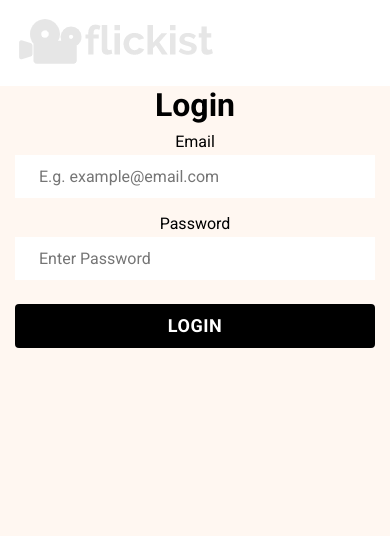
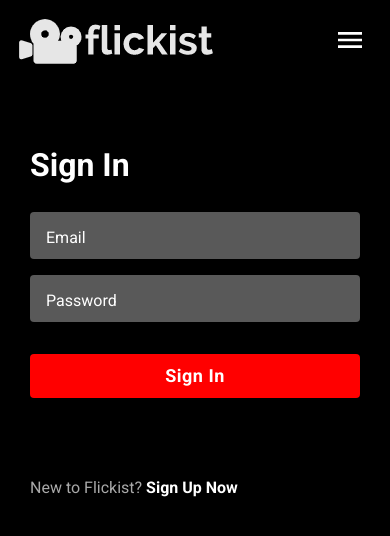
Before and after one commit to ivantranq/flickist-react, a React (Create React App) app: page /login in a window 390 px wide. Shown: the top 536 px of the page. Built offline with nearby package versions, Linux system fonts and the light colour scheme; no server answers.

Commit message:
Sign In and Sign Up Pages updated to match theme

```diff
--- a/src/components/Navbar.css
+++ b/src/components/Navbar.css
@@ -28,9 +28,9 @@
 }
 
 .navbar__link--signup {
-  background-color: black !important;
+  background-color: red !important;
   font-weight: 600 !important;
-  border-radius: 8px !important;
+  border-radius: 4px !important;
 }
 
 .burger-menu {
--- a/src/components/Navbar.jsx
+++ b/src/components/Navbar.jsx
@@ -57,7 +57,7 @@ const Navbar = () => {
             className="navbar__link--signup"
             onClick={() => navigate("/register")}
           >
-            Register
+            Sign Up
           </Button>
         </div>
       ) : (
--- a/src/pages/Home.css
+++ b/src/pages/Home.css
@@ -14,9 +14,7 @@
   height: 100%;
   width: 100vw;
   position: absolute;
-  top: 50%;
-  left: 50%;
-  transform: translate(-50%, -50%);
+  top: 0;
   overflow: hidden;
   z-index: -1;
 }
--- a/src/pages/Login.css
+++ b/src/pages/Login.css
@@ -1,6 +1,42 @@
 #login {
-  background-color: #FFF7F1;
   height: calc(100vh - 86px);
+}
+
+.background__img--wrapper {
+  height: 100%;
+  width: 100vw;
+  position: absolute;
+  top: 0;
+  overflow: hidden;
+  z-index: -1;
+}
+
+.background__img {
+  min-width: 100%;
+  filter: brightness(0.1);
+  opacity: 0.8;
+  z-index: -1;
+}
+
+.login__container {
+  background-color: rgb(28, 28, 28, 0.7);
+  width: 100%;
+  max-width: 450px;
+  height: 70%;
+  margin-left: auto;
+  margin-right: auto;
+  padding: 60px 68px 40px 68px;
+
+}
+
+.login__heading{
+  color: white;
+  text-align: left;
+  margin-bottom: 28px;
+}
+
+.login-input__label {
+  color: transparent;
 }
 
 .login__form {
@@ -16,16 +52,27 @@
   flex-direction: column;
   justify-content: center;
   width: 100%;
-
 }
 
 .login-input {
   font-size: medium;
-  margin: 4px 0px 8px 0px;
-  border-radius: 0px;
+  margin-bottom: 16px;
+  border-radius: 4px;
   width: 100%;
-  padding: 12px 24px;
+  padding: 16px 16px 12px 16px;
+  background-color: #595959;
+  color: white;
 }
+
+.login-input::placeholder {
+  color: white;
+}
+
+.login-input:focus {
+  outline: none;
+}
+
+
 
 .login-button {
   color: white !important;
@@ -33,11 +80,49 @@
   margin-top: 16px !important;
   padding-left: 16px !important;
   padding-right: 16px !important;
-  background-color: black !important;
+  background-color: red !important;
   font-weight: 700 !important;
+  text-transform: capitalize !important;
+  width: 100% !important;
 }
 
-.login-button:hover {
-  background: lightgray !important;
-  color: black !important;
+.sign-up__text {
+  text-align: left;
+  margin-top: 80px;
+  color: darkgray;
 }
+
+.sign-up__text span {
+  font-weight: bold;
+  color: white;
+  cursor: pointer;
+}
+
+.sign-up__text span:hover {
+  text-decoration: underline;
+}
+
+@media (max-width: 728px) {
+  .background__img {
+    filter: brightness(0);
+    opacity: 1;
+  }
+
+  .login__container {
+    background-color: transparent;
+    width: 100%;
+    max-width: none;
+  }
+
+  .login__form {
+    width: 100%;
+    max-width: none;
+  }
+}
+
+@media (max-width:458px) {
+  .login__container {
+    padding-left: 30px;
+    padding-right: 30px;
+  }
+}
--- a/src/pages/Login.jsx
+++ b/src/pages/Login.jsx
@@ -5,6 +5,7 @@ import { signInWithEmailAndPassword, onAuthStateChanged } from "firebase/auth";
 import { Button } from "@mui/material";
 import { useNavigate } from "react-router-dom";
 import { isUserEmpty } from "./Helpers";
+import BackgroundImg from "./assets/home__bg-img.jpg";
 
 const Login = () => {
   const navigate = useNavigate();
@@ -44,31 +45,37 @@ const Login = () => {
 
   return isUserEmpty(user) ? (
     <div id="login">
+      <figure className="background__img--wrapper">
+        <img src={BackgroundImg} alt="" className="background__img" />
+      </figure>
       <div className="login__container">
-        <h1 className="login__heading">Login</h1>
+        <h1 className="login__heading">Sign In</h1>
         <form className="login__form" onSubmit={handleSubmit}>
-          <label htmlFor="email" className="login-input__label">
+          {/* <label htmlFor="email" className="login-input__label">
             Email
-          </label>
+          </label> */}
           <input
             type="email"
-            placeholder="E.g. example@email.com"
+            placeholder="Email"
             className="login-input"
             required
           />
-          <label htmlFor="password" className="login-input__label">
+          {/* <label htmlFor="password" className="login-input__label">
             Password
-          </label>
+          </label> */}
           <input
             type="password"
             className="login-input"
-            placeholder="Enter Password"
+            placeholder="Password"
             required
           />
           <Button className="login-button" type="submit">
-            Login
+            Sign In
           </Button>
         </form>
+        <p className="sign-up__text">
+          New to Flickist? <span onClick={() => navigate('/register')}>Sign Up Now</span>
+        </p>
       </div>
     </div>
   ) : (
--- a/src/pages/Register.css
+++ b/src/pages/Register.css
@@ -1,15 +1,44 @@
 #register-page {
-    background-color: #FFF7F1;
     height: calc(100vh - 86px);
 }
 
+.background__img--wrapper {
+    height: 100%;
+    width: 100vw;
+    position: absolute;
+    top: 0;
+    overflow: hidden;
+    z-index: -1;
+}
+
+.background__img {
+    min-width: 100%;
+    filter: brightness(0.1);
+    opacity: 0.8;
+    z-index: -1;
+}
+
 .register-page__container {
-    max-width: 1000px;
-    margin: 0 auto;
+    background-color: rgb(28, 28, 28, 0.7);
+    width: 100%;
+    max-width: 450px;
+    height: 70%;
+    margin-left: auto;
+    margin-right: auto;
+    padding: 60px 68px 40px 68px;
+
 }
 
 .register-page__container p {
     margin-top: 16px;
+    color: white;
+    text-align: left;
+}
+
+.register-page__container h2 {
+    color: white;
+    text-align: left;
+    font-size: 32px;
 }
 
 .register__form {
@@ -28,13 +57,26 @@
     justify-content: center;
     width: 100%;
 }
+
 .form__input {
     font-size: medium;
-    margin: 4px 0px 8px 0px;
-    border-radius: 0px;
+    margin-bottom: 16px;
+    border-radius: 4px;
     width: 100%;
-    padding: 12px 24px;
+    padding: 16px 16px 12px 16px;
+    background-color: #595959;
+    color: white;
 }
+
+.form__input:focus {
+    outline: none;
+}
+
+.form__input::placeholder {
+    color: white;
+}
+
+
 
 .register__form--label-input label {
     text-align: left;
@@ -46,11 +88,21 @@
     margin-top: 16px !important;
     padding-left: 16px !important;
     padding-right: 16px !important;
-    background-color: black !important;
+    background-color: red !important;
     font-weight: 700 !important;
+    text-transform: capitalize !important;
+    width: 100%;
 }
 
-.register-button:hover {
-    background: lightgray !important;
-    color: black !important;
+.sign-in {
+    color: darkgray !important;
 }
+
+.sign-in a {
+    color: white;
+    text-decoration: none;
+}
+
+.sign-in a:hover {
+    text-decoration: underline;
+}
--- a/src/pages/Register.jsx
+++ b/src/pages/Register.jsx
@@ -5,6 +5,7 @@ import { Link } from "react-router-dom";
 import { auth } from "../firebase";
 import { createUserWithEmailAndPassword } from "firebase/auth";
 import { useNavigate } from "react-router-dom";
+import BackgroundImg from "./assets/home__bg-img.jpg";
 
 const Register = () => {
   const navigate = useNavigate();
@@ -51,44 +52,47 @@ const Register = () => {
 
   return (
     <div id="register-page">
+      <figure className="background__img--wrapper">
+        <img src={BackgroundImg} alt="" className="background__img" />
+      </figure>
       <div className="register-page__container">
-        <h2>Register your account</h2>
+        <h2>Get Started</h2>
         <p>
           Once you hit Register, you will be logged in and taken to the homepage
           straight away
         </p>
         <form className="register__form" onSubmit={handleSubmit} noValidate>
-          <label htmlFor="username">Name</label>
+          {/* <label htmlFor="username">Name</label> */}
           <input
             required
             type="text"
             className="form__input"
-            placeholder="Enter your name..."
+            placeholder="Name"
             name="username"
           />
-          <label htmlFor="email">Email address</label>
+          {/* <label htmlFor="email">Email address</label> */}
           <input
             required
             type="email"
             className="form__input"
-            placeholder="Enter your email address..."
+            placeholder="Email"
             name="email"
           />
-          <label htmlFor="password">Password</label>
+          {/* <label htmlFor="password">Password</label> */}
           <input
             required
             type="password"
             className="form__input"
-            placeholder="Enter your password..."
+            placeholder="Password"
             id="password"
             name="password"
           />
-          <label htmlFor="password-confirm">Confirm Password</label>
+          {/* <label htmlFor="password-confirm">Confirm Password</label> */}
           <input
             required
             type="password"
             className="form__input"
-            placeholder="Enter your password again..."
+            placeholder="Confirm Password"
             id="password-confirm"
             name="password-confirm"
             onChange={() => passwordsMatching()}
--- a/src/pages/Search.css
+++ b/src/pages/Search.css
@@ -2,7 +2,6 @@
   /* max-width: 1200px; */
   margin-left: auto;
   margin-right: auto;
-
   display: flex;
   flex-direction: column;
   overflow-x: hidden;
@@ -16,19 +15,17 @@
 }
 
 .search__background-img--wrapper {
-  height: 100vw;
+  height: 100vh;
   width: 100vw;
   position: absolute;
-  top: 50%;
-  left: 50%;
-  bottom: 0;
-  transform: translate(-50%, -50%);
+  top: 0;
+  left: 0;
   overflow: hidden;
   z-index: -1;
 }
 
 .search__background-img {
-  height: 100%;
+  min-height: 40%;
   filter: brightness(0.1);
   opacity: 0.8;
   z-index: -1;
@@ -76,7 +73,7 @@
 
 .results {
   background-color: #1c1c1c;
-
+  max-width: 100vw;
 }
 
 .results--container {
```
